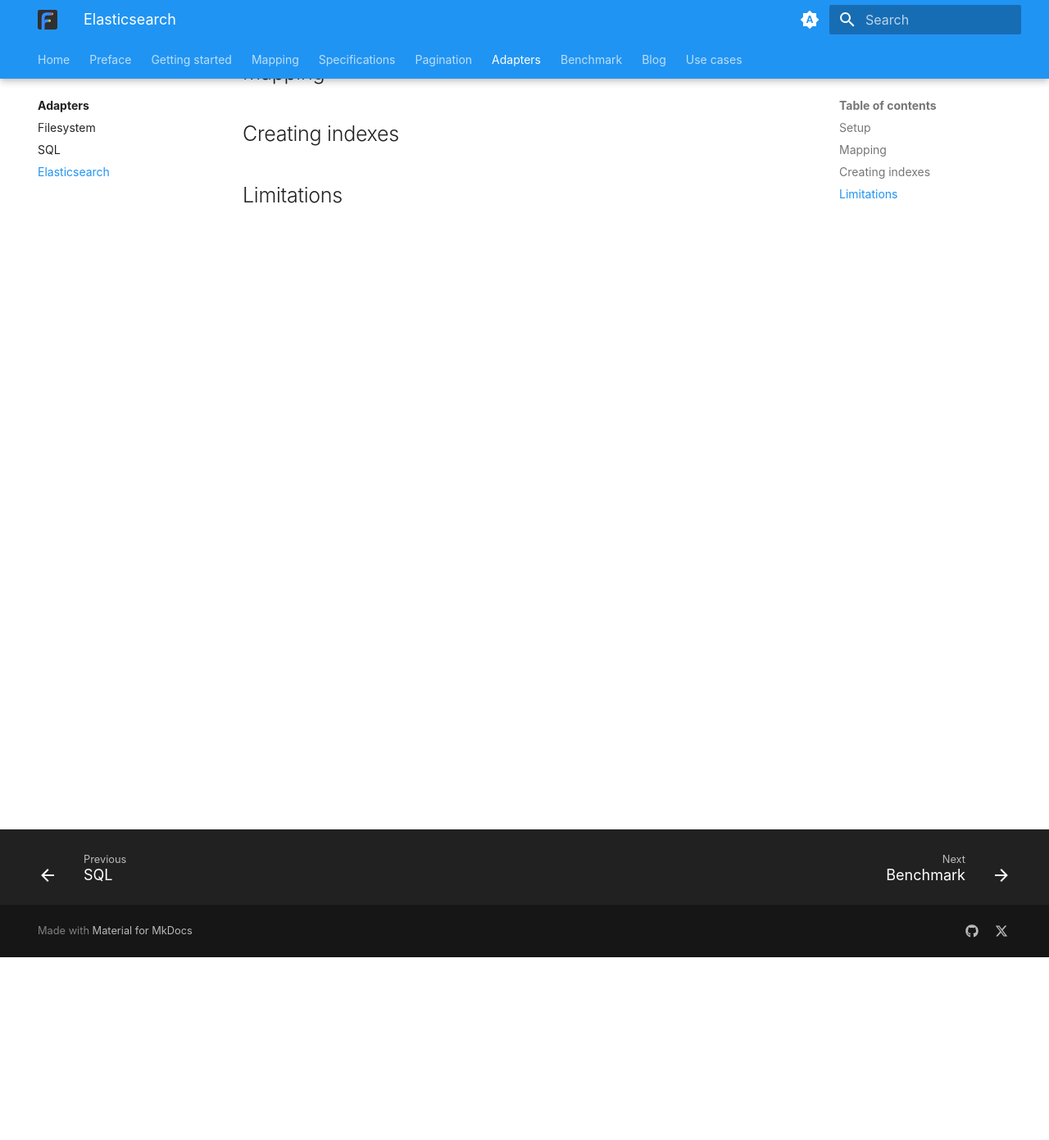
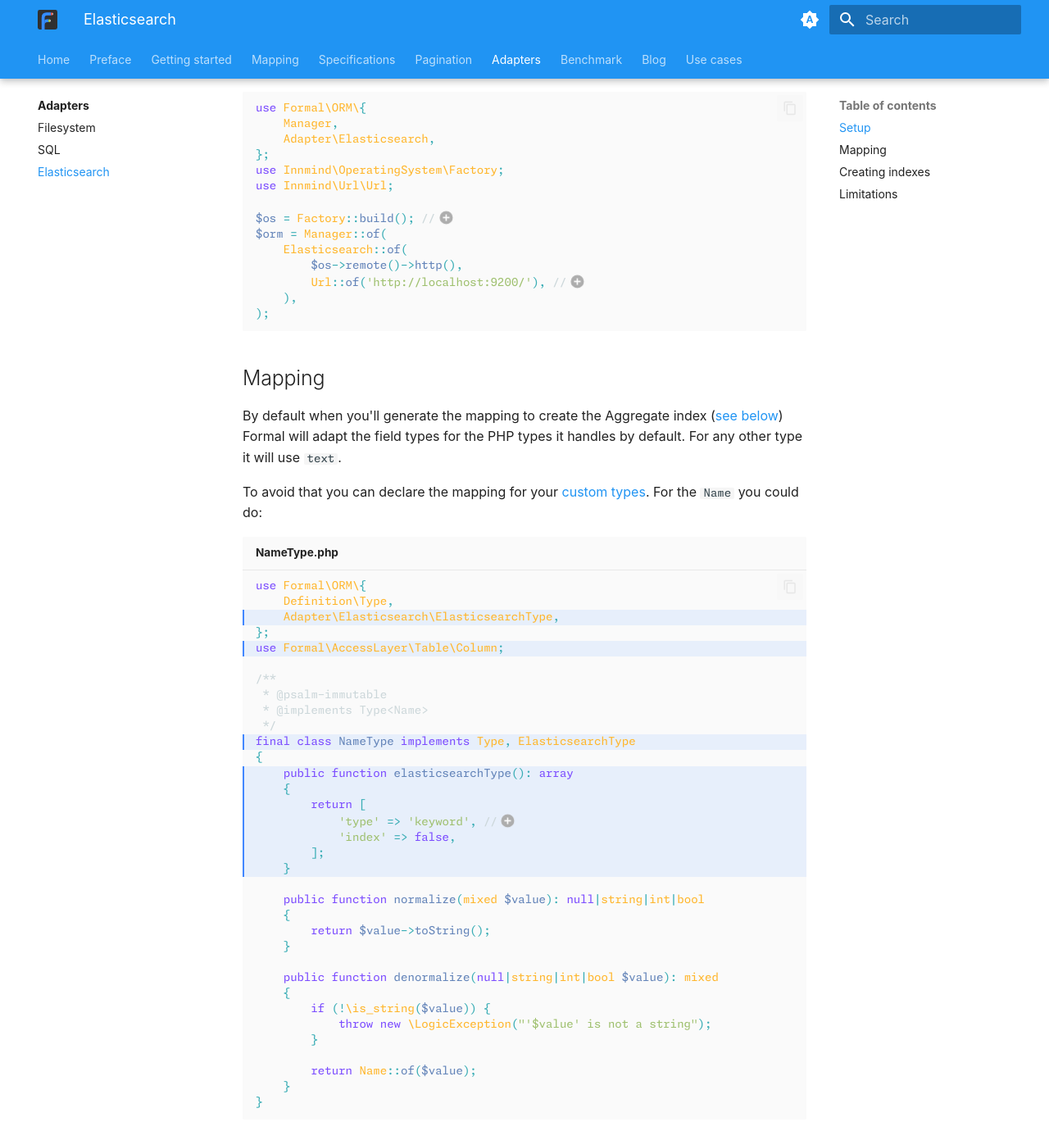
Before and after one commit to formal-php/orm, an MkDocs documentation site: the page built from documentation/adapters/elasticsearch.md, in a window 1280 px wide and 1400 px high, scrolled down 232 px. Shown: the top 1391 px of the window at 82% size. Built offline with MkDocs 1.6.1 and Material for MkDocs 9.7.7, drawn with Linux system fonts in a browser that asks for light colours; plug-ins that fetch from the network failed and are left out; some of the changed text lies outside the part shown.

Commit message:
add elasticsearch documentation

````diff
--- a/documentation/adapters/elasticsearch.md
+++ b/documentation/adapters/elasticsearch.md
@@ -1,9 +1,115 @@
 # Elasticsearch
+
+You should use this storage when you want a super fast search.
 
 ## Setup
 
+```php
+use Formal\ORM\{
+    Manager,
+    Adapter\Elasticsearch,
+};
+use Innmind\OperatingSystem\Factory;
+use Innmind\Url\Url;
+
+$os = Factory::build(); //(1)
+$orm = Manager::of(
+    Elasticsearch::of(
+        $os->remote()->http(),
+        Url::of('http://localhost:9200/'), //(2)
+    ),
+);
+```
+
+1. See [`innmind/operating-system`](https://innmind.github.io/documentation/getting-started/operating-system/).
+2. If you use this exact url then you can omit this parameter.
+
 ## Mapping
+
+By default when you'll generate the mapping to create the Aggregate index ([see below](#creating-indexes)) Formal will adapt the field types for the PHP types it handles by default. For any other type it will use `text`.
+
+To avoid that you can declare the mapping for your [custom types](../mapping/type.md). For the `Name` you could do:
+
+```php title="NameType.php" hl_lines="3 5 11 13-19"
+use Formal\ORM\{
+    Definition\Type,
+    Adapter\Elasticsearch\ElasticsearchType,
+};
+use Formal\AccessLayer\Table\Column;
+
+/**
+ * @psalm-immutable
+ * @implements Type<Name>
+ */
+final class NameType implements Type, ElasticsearchType
+{
+    public function elasticsearchType(): array
+    {
+        return [
+            'type' => 'keyword', //(1)
+            'index' => false,
+        ];
+    }
+
+    public function normalize(mixed $value): null|string|int|bool
+    {
+        return $value->toString();
+    }
+
+    public function denormalize(null|string|int|bool $value): mixed
+    {
+        if (!\is_string($value)) {
+            throw new \LogicException("'$value' is not a string");
+        }
+
+        return Name::of($value);
+    }
+}
+```
+
+1. See the [documentation](https://www.elastic.co/guide/en/elasticsearch/reference/current/mapping-types.html) for an exhaustive list of types you can use.
 
 ## Creating indexes
 
+To automatically create the index you can build a simple script like this:
+
+```php title="show_create_tables.php"
+use Formal\ORM\{
+    Definition\Aggregates,
+    Definition\Types,
+    Definition\Type\Support,
+    Adapter\SQL\ShowCreateTable,
+};
+use Innmind\OperatingSystem\Factory;
+use Innmind\Url\Url;
+
+$os = Factory::build(); //(1)
+$aggregates = Aggregates::of(Types::of(
+    Support::class(Name::class, new NameType),
+));
+$url = Url::of('http://localhost:9200/');
+$createIndex = CreateIndex::of(
+    $os->remote()->http(),
+    $aggregates,
+    $url,
+);
+$dropIndex = DropIndex::of(
+    $os->remote()->http(),
+    $aggregates,
+    $url,
+);
+
+$_ = $dropIndex(User::class)
+    ->flatMap(static fn() => $createIndex(User::class))
+    ->match(
+        static fn() => null, // index available
+        static fn() => throw new \RuntimeException('Unable to create User index'),
+    );
+```
+
+1. See [`innmind/operating-system`](https://innmind.github.io/documentation/getting-started/operating-system/).
+
 ## Limitations
+
+!!! warning ""
+    While this storage as its usages don't forget about [its limitations](../limitations.md#elasticsearch).
````
